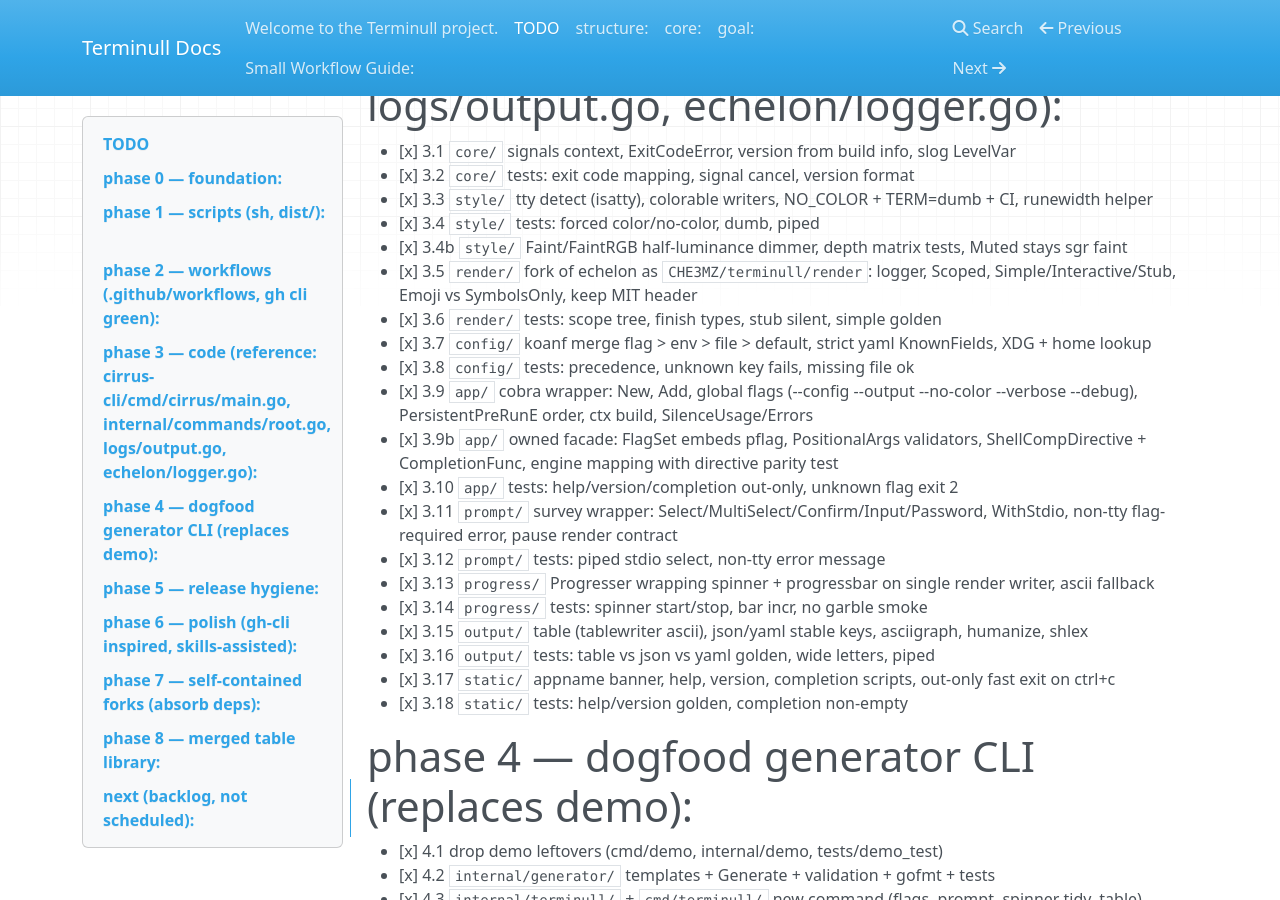
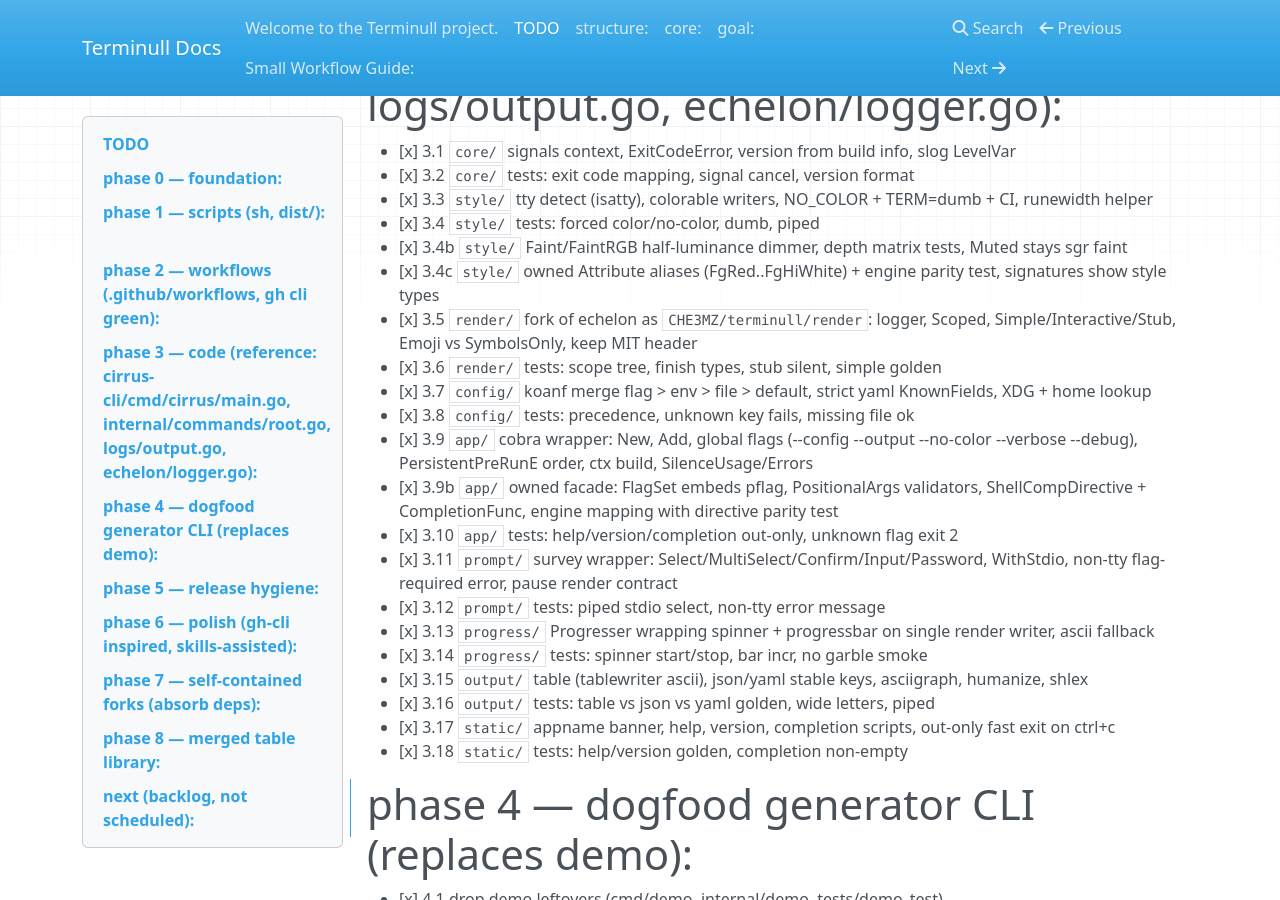
Before and after one commit to CHE3MZ/terminull, an MkDocs documentation site: the page built from docs/TODO.md, in a window 1280 px wide and 900 px high, scrolled down 991 px. Built offline with MkDocs 1.6.1, drawn with Linux system fonts in a browser that asks for light colours; nearby versions of some CDN libraries.

Commit message:
docs: style owns foreground attributes

```diff
--- a/docs/TODO.md
+++ b/docs/TODO.md
@@ -36,6 +36,7 @@
 - [x] 3.3 `style/` tty detect (isatty), colorable writers, NO_COLOR + TERM=dumb + CI, runewidth helper
 - [x] 3.4 `style/` tests: forced color/no-color, dumb, piped
 - [x] 3.4b `style/` Faint/FaintRGB half-luminance dimmer, depth matrix tests, Muted stays sgr faint
+- [x] 3.4c `style/` owned Attribute aliases (FgRed..FgHiWhite) + engine parity test, signatures show style types
 - [x] 3.5 `render/` fork of echelon as `CHE3MZ/terminull/render`: logger, Scoped, Simple/Interactive/Stub, Emoji vs SymbolsOnly, keep MIT header
 - [x] 3.6 `render/` tests: scope tree, finish types, stub silent, simple golden
 - [x] 3.7 `config/` koanf merge flag > env > file > default, strict yaml KnownFields, XDG + home lookup
```
Also changed, not shown: docs/spec.md (+1 -0 lines).
